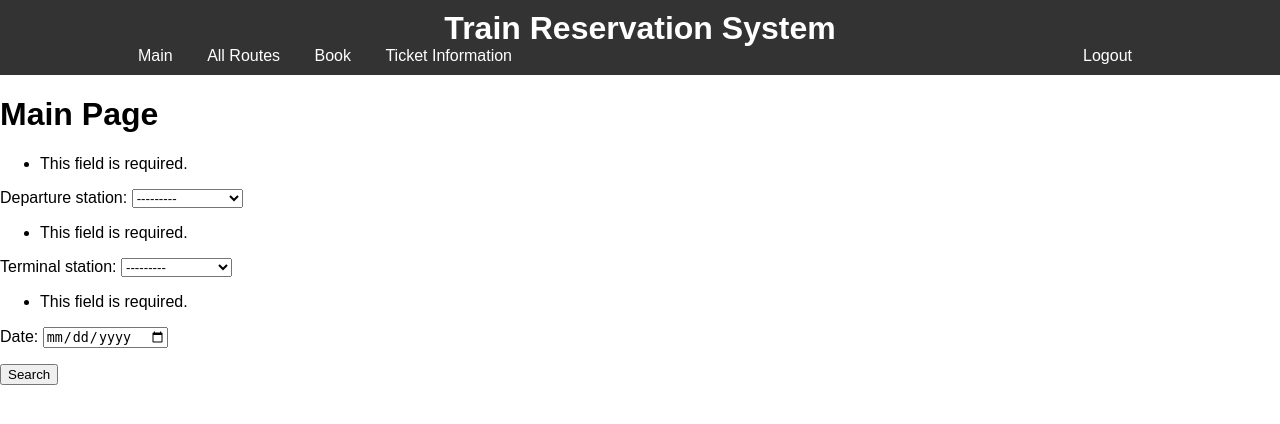
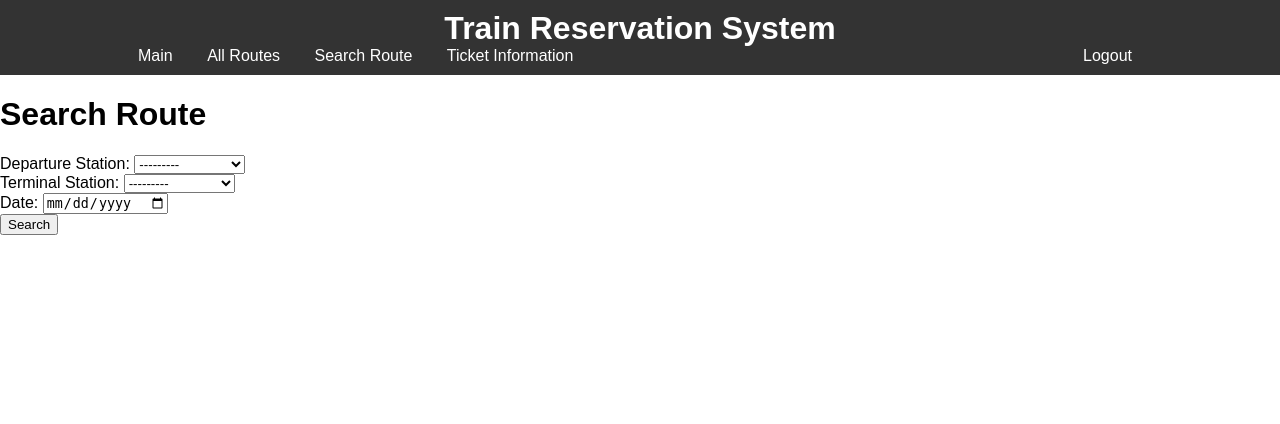
Before and after one commit to Jwizzed/IntercityRailwayReservationSystem, a Django app: page /railway/routes/search/ in a window 1280 px wide. Shown: the top 424 px of the page. Run offline with Django 4.2, Linux system fonts and the light colour scheme; a user stored in the database is signed in; tables that the repository leaves empty hold one stand-in row (values such as "Sample post").

Commit message:
remove error messages in search route

```diff
--- a/railway/templates/base.html
+++ b/railway/templates/base.html
@@ -15,7 +15,7 @@
                 <ul>
                     <li><a href="{% url 'railway:main_page' %}">Main</a></li>
                     <li><a href="{% url 'railway:all_routes' %}">All Routes</a></li>
-                    <li><a href="{% url 'railway:search_route' %}">Book</a></li>
+                    <li><a href="{% url 'railway:search_route' %}">Search Route</a></li>
                     <li><a href="{% url 'railway:ticket_information' %}">Ticket Information</a></li>
                     <div class="site-nav-right">
                     {% if user.is_authenticated %}
--- a/railway/templates/reservation.html
+++ b/railway/templates/reservation.html
@@ -1,9 +1,21 @@
 {% extends 'base.html' %}
+
 {% block content %}
-<h1>Main Page</h1>
+<h1>Search Route</h1>
 <form method="get" action="{% url 'railway:search_route' %}">
-    {% csrf_token %}
-    {{ form.as_p }}
-    <button type="submit">Search</button>
+    {{ form.non_field_errors }}
+    <div class="form-group">
+        <label for="id_departure_station">Departure Station:</label>
+        {{ form.departure_station }}
+    </div>
+    <div class="form-group">
+        <label for="id_terminal_station">Terminal Station:</label>
+        {{ form.terminal_station }}
+    </div>
+    <div class="form-group">
+        <label for="id_date">Date:</label>
+        {{ form.date }}
+    </div>
+    <button type="submit" class="btn btn-primary">Search</button>
 </form>
 {% endblock %}
```
